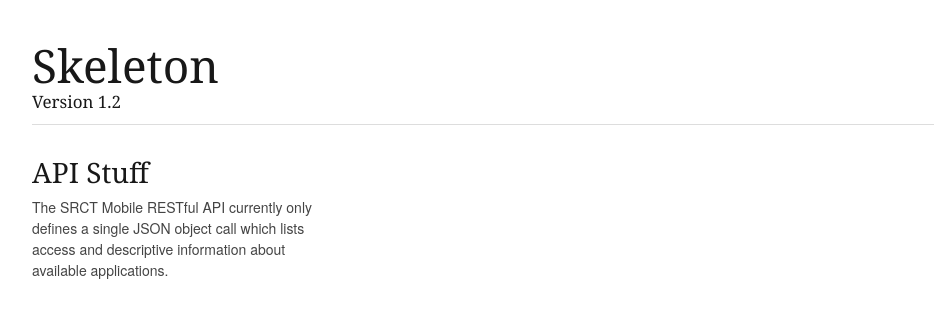
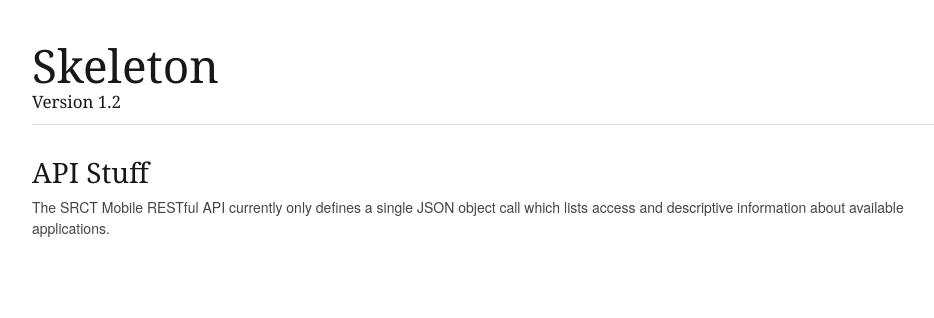
Before and after one commit to srct/srct-mobile, a Django app: template django_srcts/www/templates/api.html in a window 1280 px wide. Shown: the top 318 px of the page, without its empty margins (138-1072 px from the left). Run offline with Django 3.2, Linux system fonts and the light colour scheme; the template is opened without the code that fills it, so the values that code supplies are empty.

Commit message:
API text

```diff
--- a/django_srcts/www/templates/api.html
+++ b/django_srcts/www/templates/api.html
@@ -11,7 +11,7 @@
   <h5>Version 1.2</h5>
   <hr />
 </div>
-<div class="one-third column">
+<div class="sixteen columns">
   <h3>API Stuff</h3>
   <p>The SRCT Mobile RESTful API currently only defines a single JSON
   object call which lists access and descriptive information about
```
